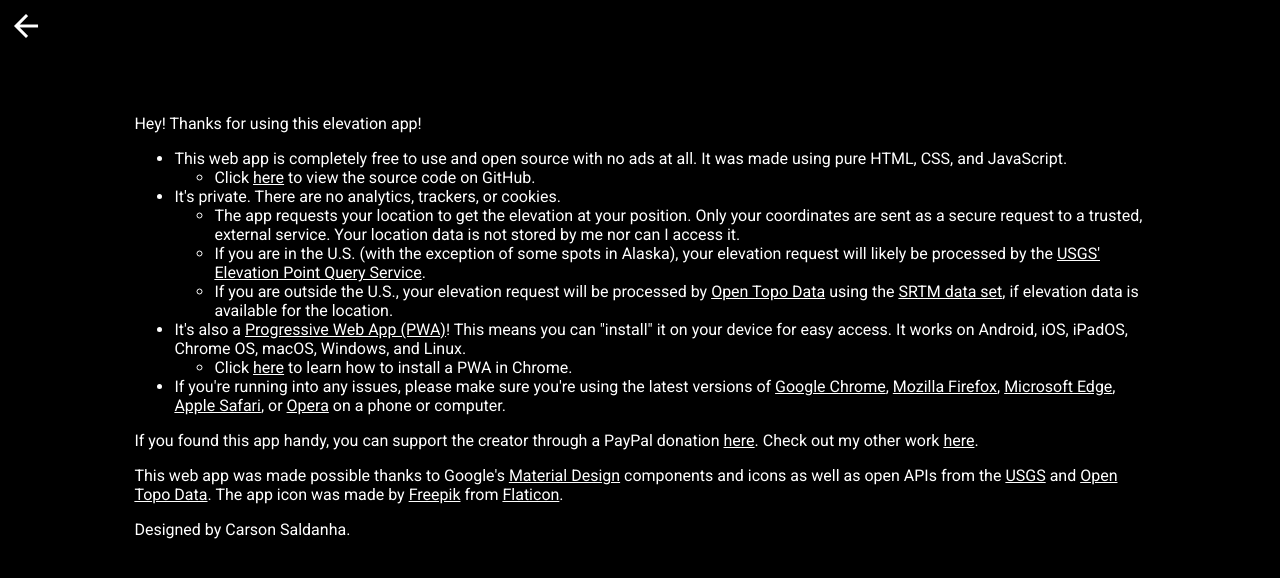
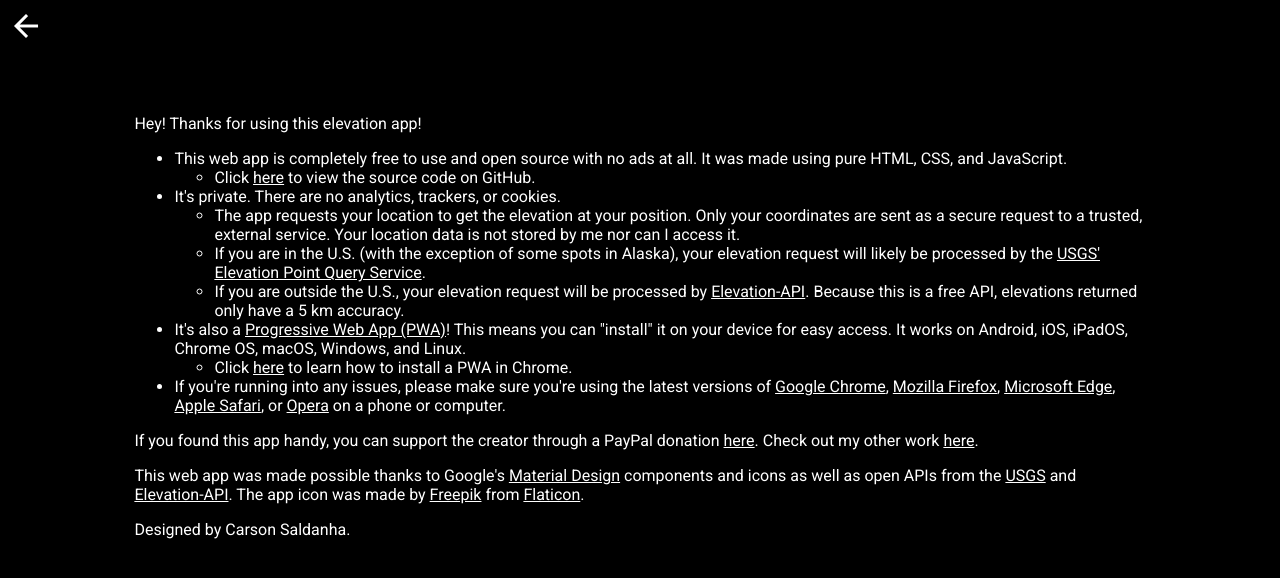
Before and after one commit to carsonsaldanha/elevation, a website: page about.html in a window 1280 px wide. Drawn offline with Linux system fonts and the light colour scheme.

Commit message:
Add files via upload

```diff
--- a/about.html
+++ b/about.html
@@ -33,8 +33,8 @@
                         <li>If you are in the U.S. (with the exception of some spots in Alaska), your elevation request will likely be processed by the
                             <a href="https://nationalmap.gov/epqs">USGS' Elevation Point Query Service</a>.
                         </li>
-                        <li>If you are outside the U.S., your elevation request will be processed by <a href="https://www.opentopodata.org/api">Open Topo Data</a> using the
-                            <a href="https://www.opentopodata.org/datasets/srtm">SRTM data set</a>, if elevation data is available for the location.
+                        <li>If you are outside the U.S., your elevation request will be processed by <a href="https://elevation-api.io">Elevation-API</a>.
+                            Because this is a free API, elevations returned only have a 5 km accuracy.
                         </li>
                     </ul>
                 </li>
@@ -57,7 +57,7 @@
                 Check out my other work <a href="https://screenrecorderweb.app">here</a>.
             </p>
             <p>This web app was made possible thanks to Google's <a href="https://material.io">Material Design</a> components and icons as well as open APIs from the <a href="https://www.usgs.gov">USGS</a> and
-                <a href="https://www.opentopodata.org">Open Topo Data</a>. The app icon was made by <a href="https://www.flaticon.com/authors/freepik">Freepik</a> from <a href="https://www.flaticon.com">Flaticon</a>.</p>
+                <a href="https://elevation-api.io">Elevation-API</a>. The app icon was made by <a href="https://www.flaticon.com/authors/freepik">Freepik</a> from <a href="https://www.flaticon.com">Flaticon</a>.</p>
             <p>Designed by Carson Saldanha.</p>
         </div>
     </body>
```
Also changed, not shown: elevation.js (+4 -4 lines).
